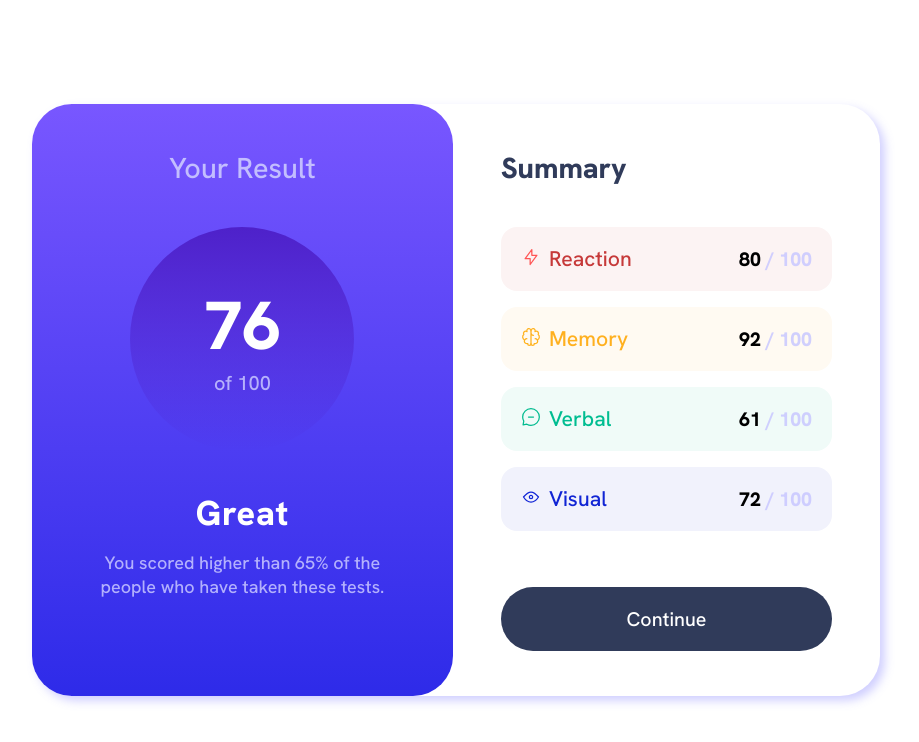
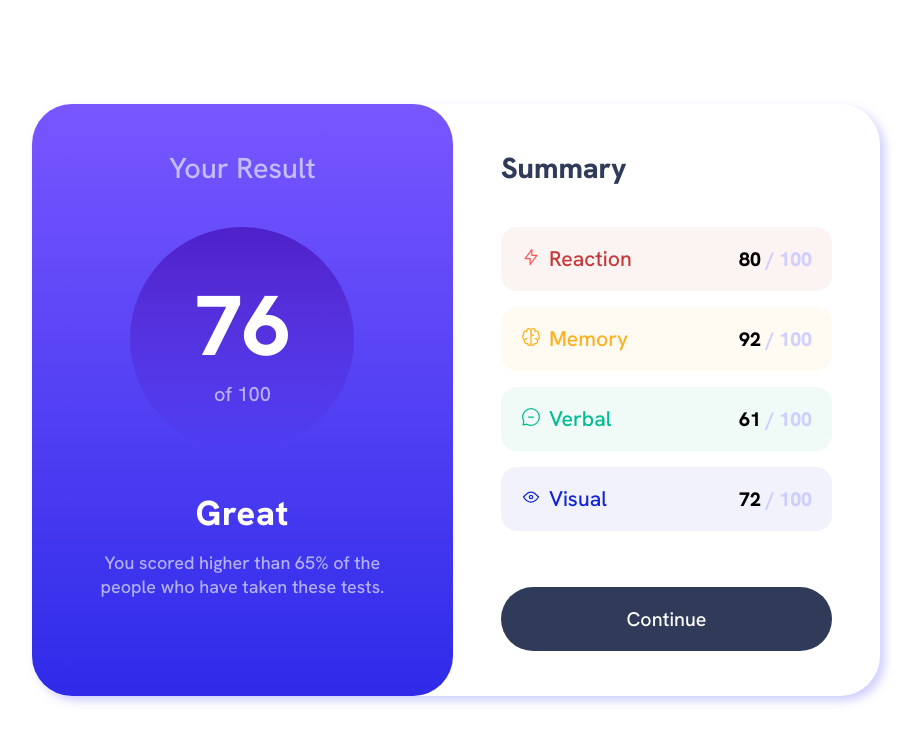
Before and after one commit to 3eze3/Result-Summary, a plain HTML site: page index.html in a window 1280 px wide. Shown: the whole page, without its empty margins (184-1103 px from the left). Drawn offline with nearby package versions, Linux system fonts and the light colour scheme; files that its build step writes are made by us from their sources; files whose address does not match are found by name.

Commit message:
Change the units of the font-size

```diff
--- a/assets/src/components/_circle.scss
+++ b/assets/src/components/_circle.scss
@@ -21,7 +21,7 @@
     @include layoutFlex.flex($justify: center);
   }
   &__scoredReached {
-    font-size: 5.3vw;
+    font-size: 5.3em;
     font-weight: colors_font.$font-700;
     color: colors_font.$white;
   }
```
